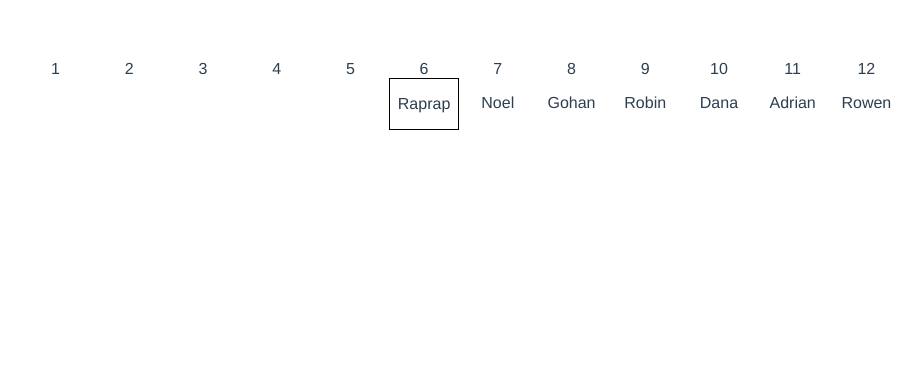
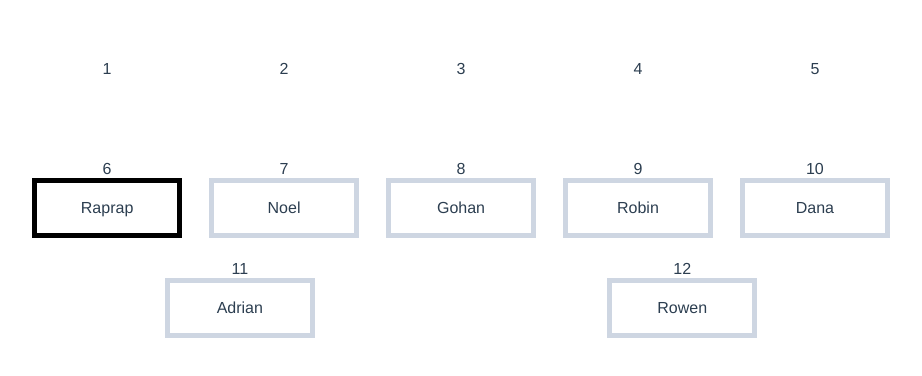
Before and after one commit to jrmc-07/demo-game, a Vue app in the folder frontend/: page / in a window 1280 px wide. Shown: the top 376 px of the page, without its empty margins (179-1101 px from the left). Built offline with nearby package versions, Linux system fonts and the light colour scheme; no server answers.

Commit message:
Removed unused styles; Updated block styles

```diff
--- a/frontend/src/components/Block.vue
+++ b/frontend/src/components/Block.vue
@@ -21,7 +21,7 @@ export default {
     },
     data() {
         return {
-            style_bordered: 'border: 1px black solid',
+            style_bordered: 'border: 5px black solid',
         }
     },
     computed: {
@@ -35,7 +35,7 @@ export default {
                 if (this.player.level == 'boxed') {
                     return this.style_bordered;
                 }
-                return "";
+                return "border: 5px #ced6e2 solid";
             }
         }
     }
@@ -44,15 +44,8 @@ export default {
 
 <style scoped>
 .block {
-    height: 70px;
-    width: 70px;
-}
-.boxed {
-    border: 1px;
-    border-style: solid;
-    border-color: black;
-}
-.colored {
-    background-color: red;
+    height: 100px;
+    width: 150px;
+    margin: auto;
 }
 </style>
```
